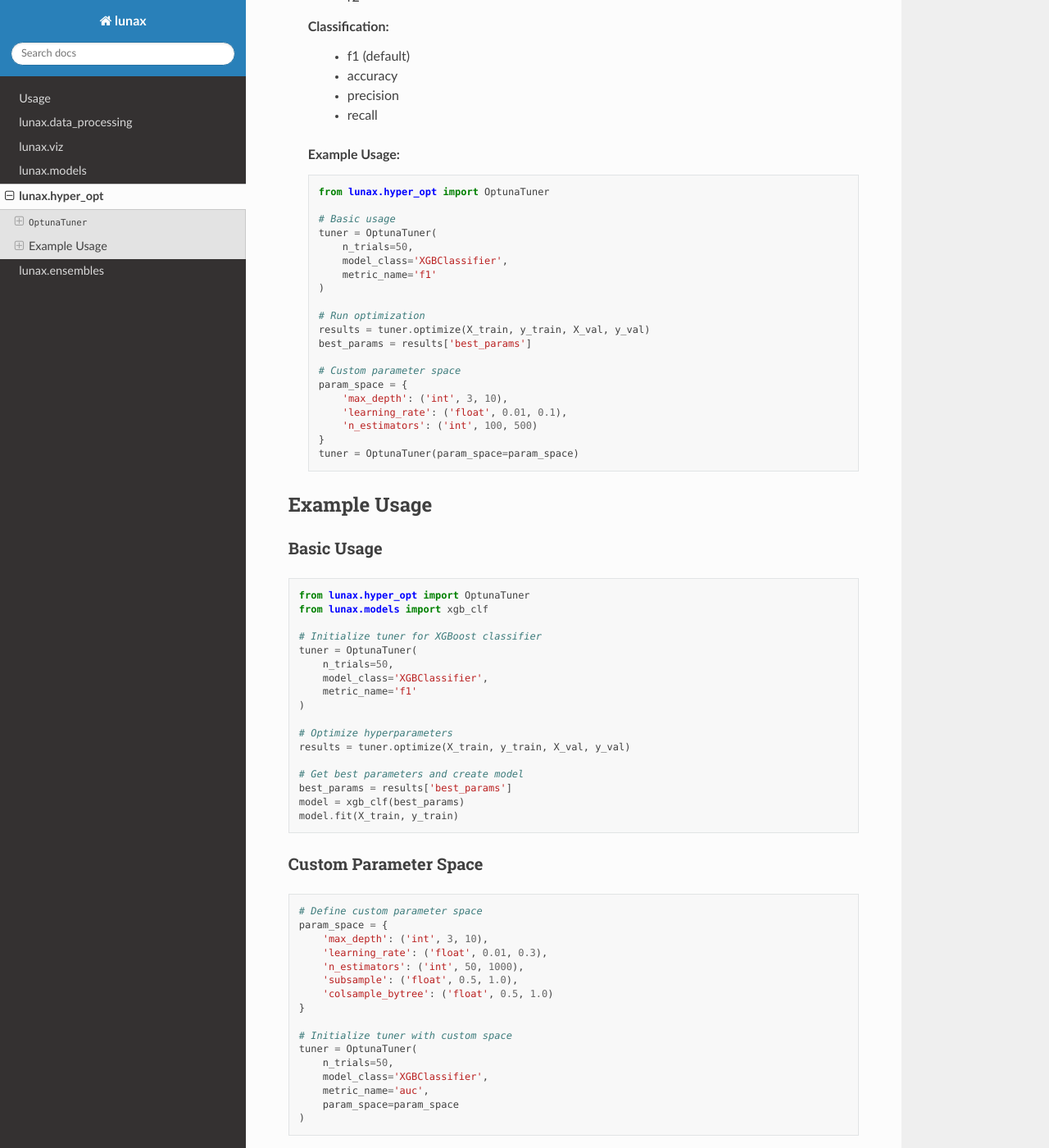
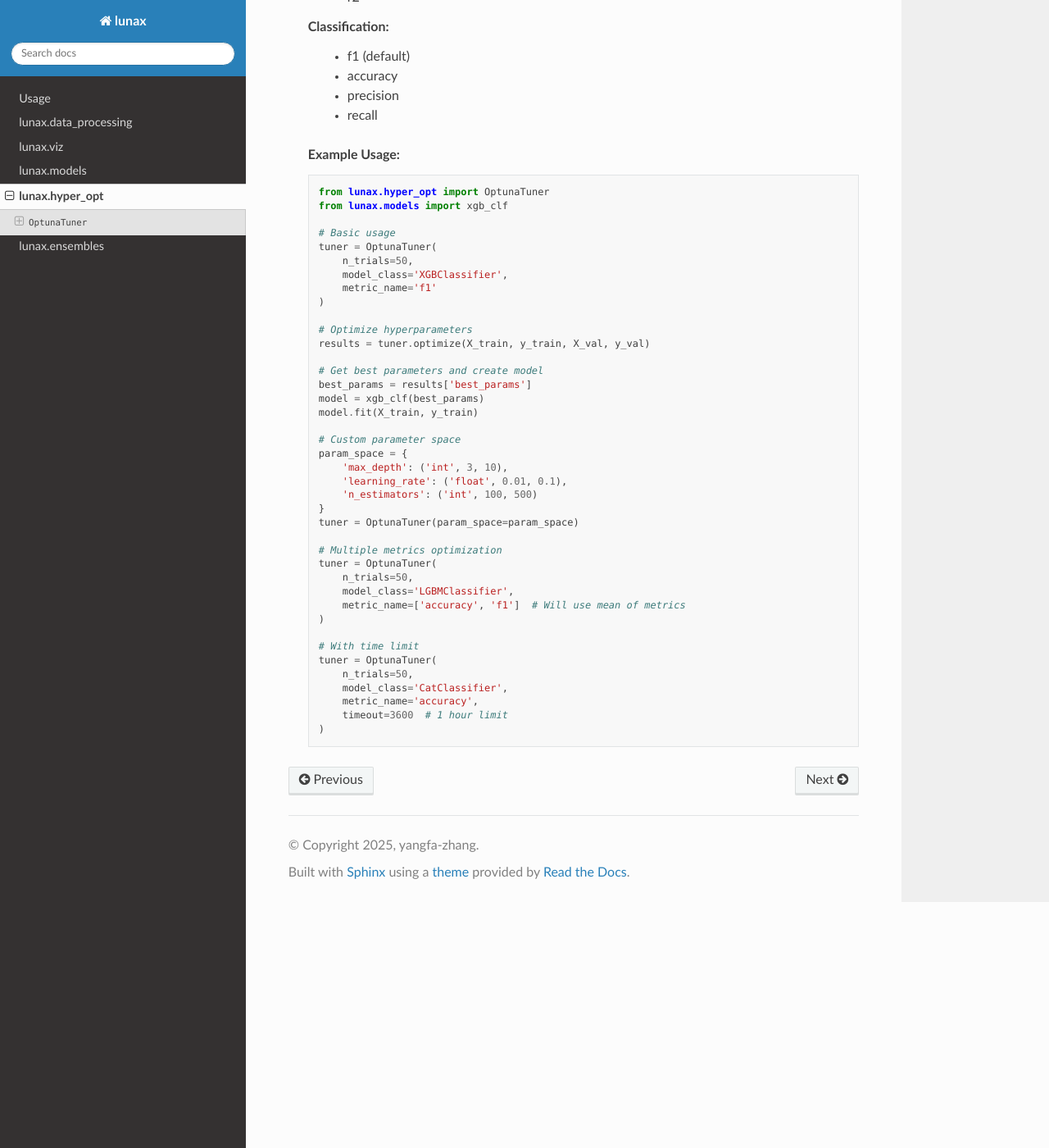
Before and after one commit to yangfa-zhang/lunax-doc, a Sphinx documentation site: the page built from docs/source/hyper_opt.rst, in a window 1280 px wide and 1400 px high, scrolled down 1978 px. Shown: the whole window at 82% size. Built offline with Sphinx 7.4.7 and the Read the Docs theme 3.1.0, drawn with Linux system fonts in a browser that asks for light colours; some of the changed text lies outside the part shown.

Commit message:
Add model creation using best parameters and update examples in hyper_opt.rst

```diff
--- a/docs/source/hyper_opt.rst
+++ b/docs/source/hyper_opt.rst
@@ -104,9 +105,13 @@ This module provides hyperparameter optimization functionality using the Optuna
           metric_name='f1'
       )
 
-      # Run optimization
+      # Optimize hyperparameters
       results = tuner.optimize(X_train, y_train, X_val, y_val)
+
+      # Get best parameters and create model
       best_params = results['best_params']
+      model = xgb_clf(best_params)
+      model.fit(X_train, y_train)
 
       # Custom parameter space
       param_space = {
@@ -116,70 +121,17 @@ This module provides hyperparameter optimization functionality using the Optuna
       }
       tuner = OptunaTuner(param_space=param_space)
 
-Example Usage
-------------
+      # Multiple metrics optimization
+      tuner = OptunaTuner(
+          n_trials=50,
+          model_class='LGBMClassifier',
+          metric_name=['accuracy', 'f1']  # Will use mean of metrics
+      )
 
-Basic Usage
-~~~~~~~~~~~
-
-.. code-block:: python
-
-   from lunax.hyper_opt import OptunaTuner
-   from lunax.models import xgb_clf
-
-   # Initialize tuner for XGBoost classifier
-   tuner = OptunaTuner(
-       n_trials=50,
-       model_class='XGBClassifier',
-       metric_name='f1'
-   )
-
-   # Optimize hyperparameters
-   results = tuner.optimize(X_train, y_train, X_val, y_val)
-
-   # Get best parameters and create model
-   best_params = results['best_params']
-   model = xgb_clf(best_params)
-   model.fit(X_train, y_train)
-
-Custom Parameter Space
-~~~~~~~~~~~~~~~~~~~~~~~
-
-.. code-block:: python
-
-   # Define custom parameter space
-   param_space = {
-       'max_depth': ('int', 3, 10),
-       'learning_rate': ('float', 0.01, 0.3),
-       'n_estimators': ('int', 50, 1000),
-       'subsample': ('float', 0.5, 1.0),
-       'colsample_bytree': ('float', 0.5, 1.0)
-   }
-
-   # Initialize tuner with custom space
-   tuner = OptunaTuner(
-       n_trials=50,
-       model_class='XGBClassifier',
-       metric_name='auc',
-       param_space=param_space
-   )
-
-Multiple Metrics
-~~~~~~~~~~~~~~~~~
-
-.. code-block:: python
-
-   # Optimize for multiple metrics
-   tuner = OptunaTuner(
-       n_trials=50,
-       model_class='LGBMClassifier',
-       metric_name=['accuracy', 'f1']  # Will use mean of metrics
-   )
-
-   # Add time limit
-   tuner = OptunaTuner(
-       n_trials=50,
-       model_class='CatClassifier',
-       metric_name='accuracy',
-       timeout=3600  # 1 hour limit
-   )
+      # With time limit
+      tuner = OptunaTuner(
+          n_trials=50,
+          model_class='CatClassifier',
+          metric_name='accuracy',
+          timeout=3600  # 1 hour limit
+      )
```
Also changed, not shown: other parts of docs/source/hyper_opt.rst (+1 -0 lines).
